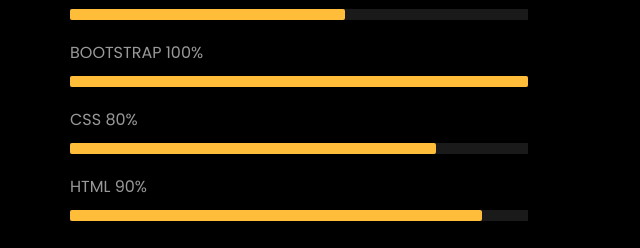
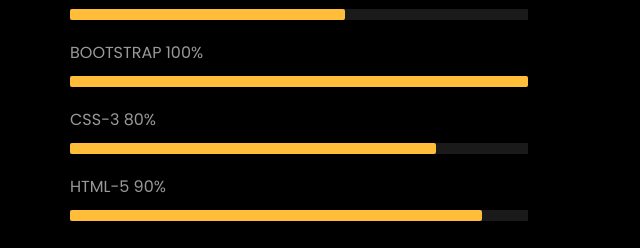
Before and after one commit to dawoodrizwan84/DawoodCvPortolio, a plain HTML site: page index.html in a window 1280 px wide. Shown: the part 1418-1666 px from the top of the page, 0-640 px from the left. Drawn offline with Linux system fonts and the light colour scheme; files whose address does not match are found by name.

Commit message:
cv updated

```diff
--- a/index.html
+++ b/index.html
@@ -277,12 +277,12 @@
 										<div class="progress-bar" role="progressbar" style="width: 100%" aria-valuenow="100" aria-valuemin="0"
 											aria-valuemax="100"></div>
 									</div>
-									<span>CSS</span> <span class="pull-right">80%</span>
+									<span>CSS-3</span> <span class="pull-right">80%</span>
 									<div class="progress">
 										<div class="progress-bar" role="progressbar" style="width: 80%" aria-valuenow="80" aria-valuemin="0"
 											aria-valuemax="100"></div>
 									</div>
-									<span>HTML</span> <span class="pull-right">90%</span>
+									<span>HTML-5</span> <span class="pull-right">90%</span>
 									<div class="progress">
 										<div class="progress-bar" role="progressbar" style="width: 90%" aria-valuenow="90" aria-valuemin="0"
 											aria-valuemax="100"></div>
@@ -470,9 +470,7 @@
     			<div class="col-md-6 text-center ftco-animate">
     				<p><a href="Files/My-Resume-EN.pdf" class="btn btn-primary py-4 px-5" download>Download CV</a></p>
     			</div>
-				<div class="col-md-6 text-center ftco-animate">
-    				<p><a href="Files/Cover Letter..pdf" class="btn btn-primary py-4 px-5" download>Download Cover Letter</a></p>
-    			</div>
+
     		</div>
     	</div>
     </section>
```
Also changed, not shown: 2 other files.
